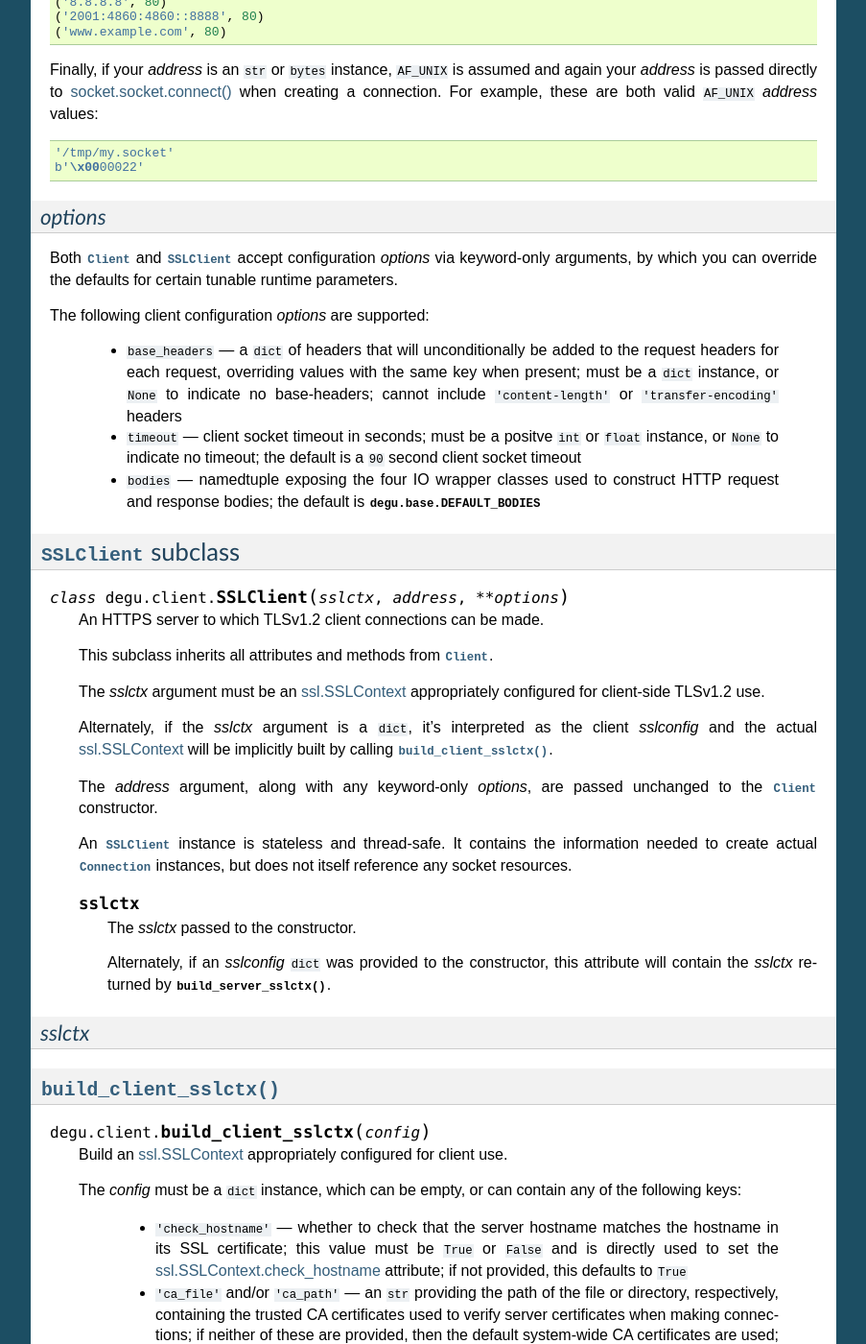
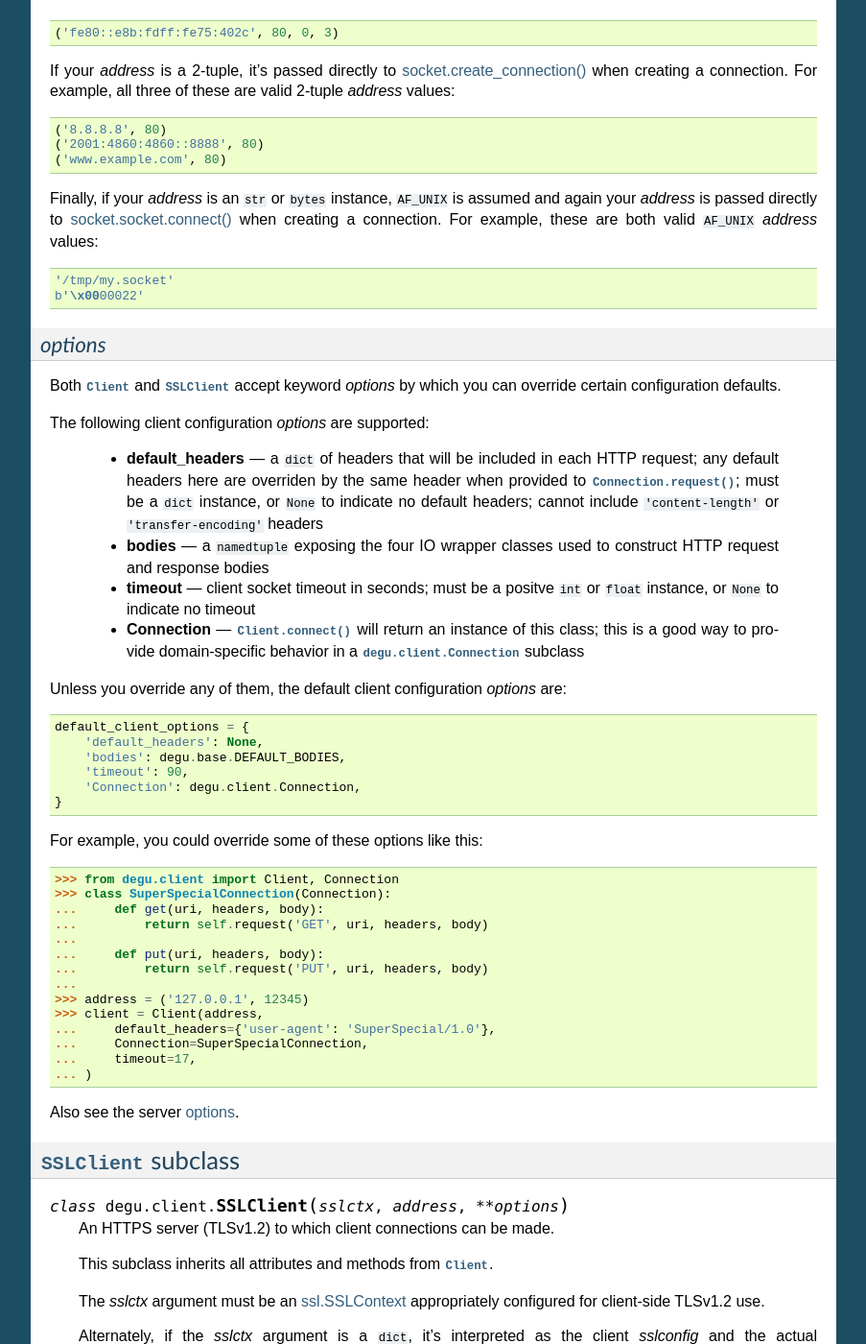
Before and after one commit to json420/degu, a Sphinx documentation site: the page built from doc/degu.client.rst, in a window 1280 px wide and 1400 px high, scrolled down 1963 px. Shown: the whole window at 96% size, without its empty margins (198-1101 px from the left). Built offline with Sphinx 7.4.7, drawn with Linux system fonts in a browser that asks for light colours; some of the changed text lies outside the part shown.

Commit message:
moar more

```diff
--- a/doc/degu.client.rst
+++ b/doc/degu.client.rst
@@ -52,8 +52,12 @@ You'll likely want to build the needed `ssl.SSLContext`_ using
 :func:`build_client_sslctx()`.
 
 If you're connecting to an HTTP server (like Apache) that requires you always to
-supply a ``'host'`` in the request headers for every request, see the
+supply a ``'host'`` in the request headers for each request, consider using the
 :func:`create_client()` and :func:`create_sslclient()` convenience functions.
+
+By default, the Degu HTTP client includes no request headers other than those
+supplied to :meth:`Connection.request()`.  For details, see
+:ref:`request-headers`.
 
 
 
@@ -70,8 +74,7 @@ supply a ``'host'`` in the request headers for every request, see the
     ``bytes`` instance for ``AF_UNIX``.  See :ref:`client-address` for details.
 
     Finally, you can provide keyword-only *options* to override the defaults for
-    a number of tunable client runtime parameters.  See :ref:`client-options`
-    for details.
+    certain client configuration values.  See :ref:`client-options` for details.
 
     A :class:`Client` is stateless and thread-safe.  It contains the information
     needed to create actual :class:`Connection` instances, but does not itself
@@ -81,17 +84,21 @@ supply a ``'host'`` in the request headers for every request, see the
 
         The *address* argument provided to the constructor.
 
+        See :ref:`client-address` for details.
+
     .. attribute:: options
 
         A ``dict`` containing the client configuration options.
 
-        This will contain the values of any keyword-only *options* provided to
-        the constructor, and will otherwise contain the default values for all
-        other *options* that weren't explicitly provided.
+        This will contain the values of any keyword *options* provided to the
+        constructor, and will otherwise contain the default values for the
+        remaining configuration.
+
+        See :ref:`client-options` for details.
 
     .. method:: connect()
 
-        Create a new :class:`Connection` instance.
+        Create and return a new :class:`Connection` instance.
 
 
 
@@ -145,25 +152,55 @@ both valid ``AF_UNIX`` *address* values::
 *options*
 '''''''''
 
-Both :class:`Client` and :class:`SSLClient` accept configuration *options* via
-keyword-only arguments, by which you can override the defaults for certain
-tunable runtime parameters.
+Both :class:`Client` and :class:`SSLClient` accept keyword *options* by which
+you can override certain configuration defaults.
 
 The following client configuration *options* are supported:
 
-    *   ``base_headers`` --- a ``dict`` of headers that will unconditionally be
-        added to the request headers for each request, overriding values with
-        the same key when present; must be a ``dict`` instance, or ``None`` to
-        indicate no base-headers; cannot include ``'content-length'`` or
-        ``'transfer-encoding'`` headers
+    *   **default_headers** --- a ``dict`` of headers that will be included in
+        each HTTP request; any default headers here are overriden by the same
+        header when provided to :meth:`Connection.request()`; must be a ``dict``
+        instance, or ``None`` to indicate no default headers; cannot include
+        ``'content-length'`` or ``'transfer-encoding'`` headers
 
-    *   ``timeout`` --- client socket timeout in seconds; must be a positve
-        ``int`` or ``float`` instance, or ``None`` to indicate no timeout; the
-        default is a ``90`` second client socket timeout
+    *   **bodies** --- a ``namedtuple`` exposing the four IO wrapper classes
+        used to construct HTTP request and response bodies
 
-    *   ``bodies`` --- namedtuple exposing the four IO wrapper classes used to
-        construct HTTP request and response bodies; the default is
-        :data:`degu.base.DEFAULT_BODIES`
+    *   **timeout** --- client socket timeout in seconds; must be a positve
+        ``int`` or ``float`` instance, or ``None`` to indicate no timeout
+
+    *   **Connection** --- :meth:`Client.connect()` will return an instance of
+        this class; this is a good way to provide domain-specific behavior in a
+        :class:`degu.client.Connection` subclass
+
+Unless you override any of them, the default client configuration *options*
+are::
+
+    default_client_options = {
+        'default_headers': None,
+        'bodies': degu.base.DEFAULT_BODIES,
+        'timeout': 90,
+        'Connection': degu.client.Connection,
+    }
+
+For example, you could override some of these options like this:
+
+>>> from degu.client import Client, Connection
+>>> class SuperSpecialConnection(Connection):
+...     def get(uri, headers, body):
+...         return self.request('GET', uri, headers, body)
+...
+...     def put(uri, headers, body):
+...         return self.request('PUT', uri, headers, body)
+...
+>>> address = ('127.0.0.1', 12345)
+>>> client = Client(address,
+...     default_headers={'user-agent': 'SuperSpecial/1.0'},
+...     Connection=SuperSpecialConnection,
+...     timeout=17,
+... )
+
+Also see the server :ref:`server-options`.
 
 
 
@@ -172,7 +209,7 @@ The following client configuration *options* are supported:
 
 .. class:: SSLClient(sslctx, address, **options)
 
-    An HTTPS server to which TLSv1.2 client connections can be made.
+    An HTTPS server (TLSv1.2) to which client connections can be made.
 
     This subclass inherits all attributes and methods from :class:`Client`.
 
@@ -183,7 +220,7 @@ The following client configuration *options* are supported:
     client *sslconfig* and the actual `ssl.SSLContext`_ will be implicitly built
     by calling :func:`build_client_sslctx()`.
 
-    The *address* argument, along with any keyword-only *options*, are passed
+    The *address* argument, along with any keyword *options*, are passed
     unchanged to the :class:`Client` constructor.
 
     An :class:`SSLClient` instance is stateless and thread-safe.  It contains
@@ -192,11 +229,11 @@ The following client configuration *options* are supported:
 
     .. attribute:: sslctx
 
-        The *sslctx* passed to the constructor.
+        The *sslctx* argument provided to the constructor.
 
-        Alternately, if an *sslconfig* ``dict`` was provided to the constructor,
-        this attribute will contain the *sslctx* returned by
-        :func:`build_server_sslctx()`.
+        Alternately, if *sslctx* is a ``dict``, it's interpreted as the client
+        *sslconfig* and is passed to :func:`build_client_sslctx()` to build the
+        actual *sslctx*.
 
 
 
@@ -283,6 +320,7 @@ The following client configuration *options* are supported:
     >>> sslctx = build_client_sslctx(pki.get_client_config())
 
 
+
 :class:`Connection` class
 -------------------------
 
@@ -295,11 +333,8 @@ The following client configuration *options* are supported:
 
     The *sock* will be either a ``socket.socket`` or an ``ssl.SSLSocket``.
 
-    The *base_headers* will be the same *base_headers* passed to the
+    The *default_headers* and *bodies* will be the same as were passed to the
     :class:`Client` constructor.
-
-    Note that headers in *base_headers* will unconditionally override the same
-    headers should they be passed to :meth:`Connection.request()`.
 
     A :class:`Connection` instance is statefull and is *not* thread-safe.
 
@@ -496,6 +531,7 @@ The following client configuration *options* are supported:
     Also see :func:`build_client_sslctx()` and :class:`degu.misc.TempPKI`.
 
 
+.. _request-headers:
 
 Note on request headers
 -----------------------
```
Also changed, not shown: other parts of doc/degu.client.rst (+1 -1 lines), doc/degu.server.rst (+35 -26 lines), 1 other file.
